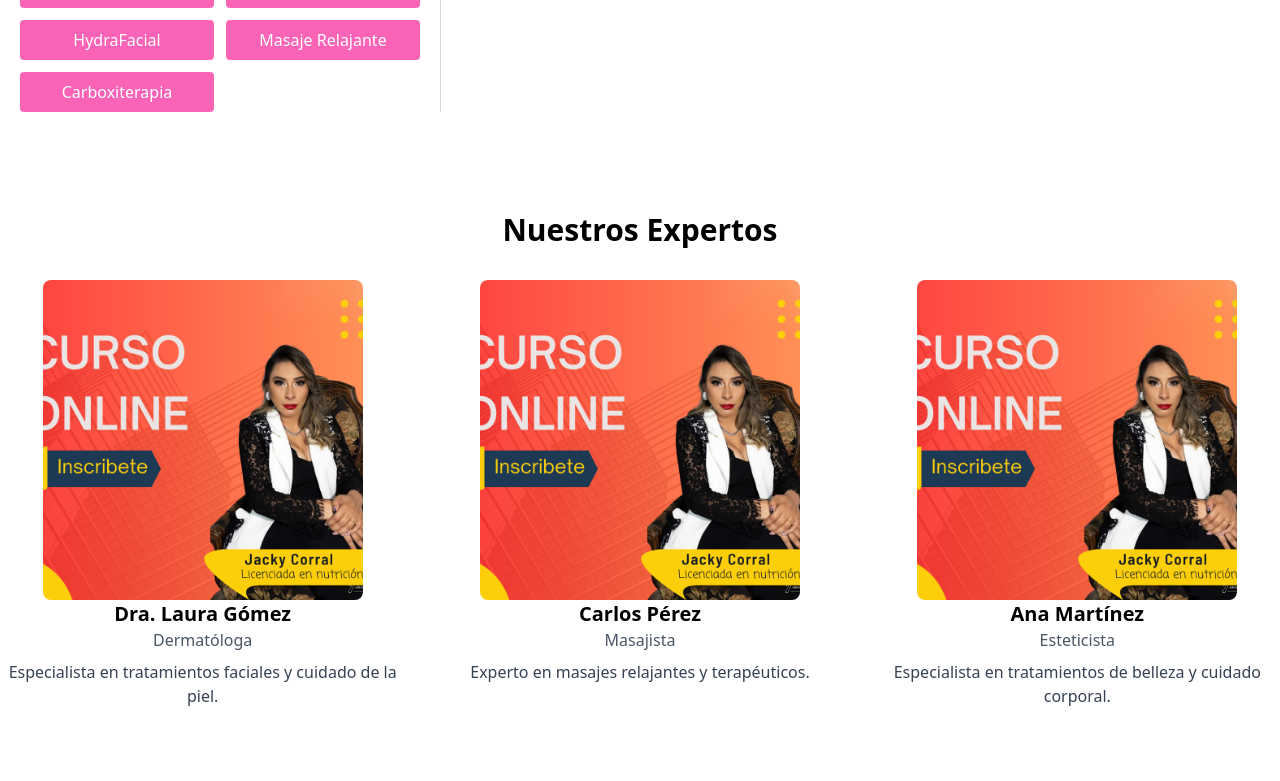
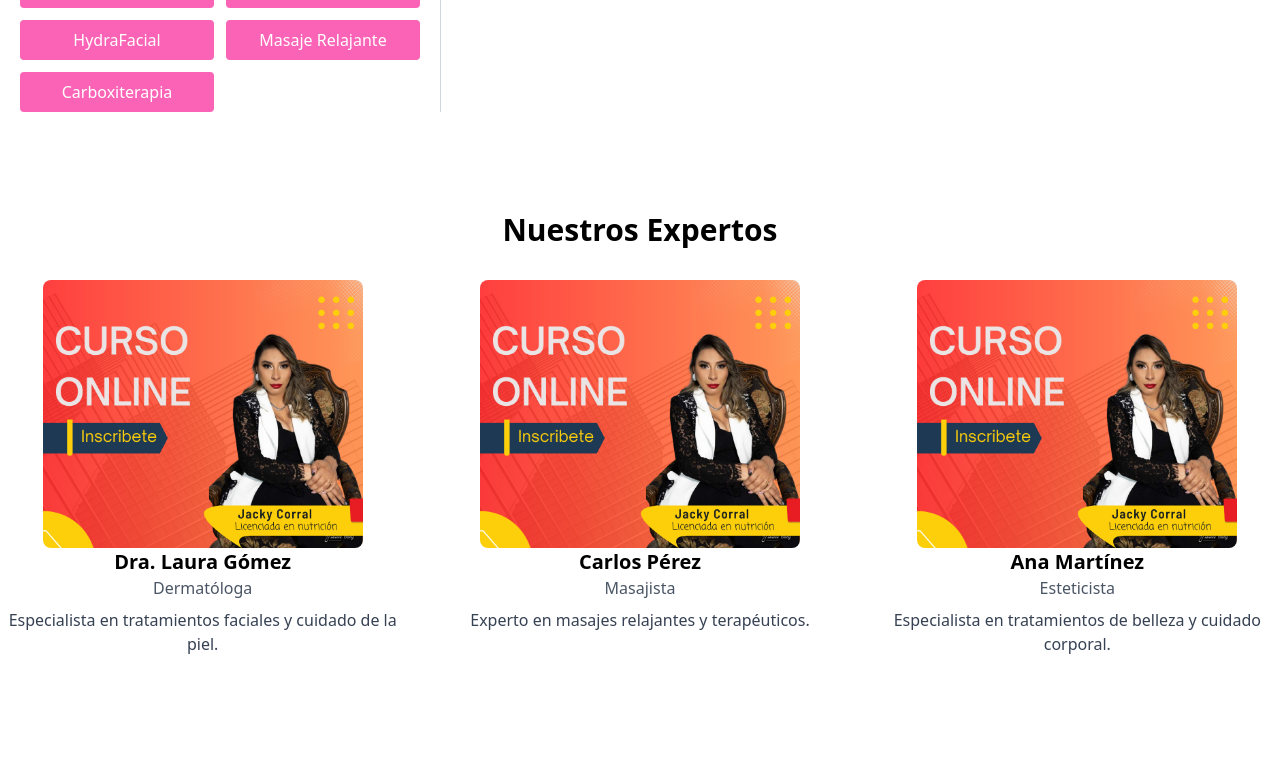
Before and after one commit to javis24/-siluette-, a Next.js app: page / in a window 1280 px wide. Shown: the part 1132-1913 px from the top of the page. Built offline with nearby package versions, Linux system fonts and the light colour scheme.

Commit message:
Primer commit

```diff
--- a/src/components/ServiceSection.tsx
+++ b/src/components/ServiceSection.tsx
@@ -1,5 +1,5 @@
 "use client";
-
+import Image from 'next/image';
 import { useState } from 'react';
 
 interface Service {
@@ -60,7 +60,13 @@ const ServiceSection = () => {
       <div className="content-display lg:col-span-2 p-5 border-t lg:border-t-0 lg:border-l border-gray-300">
         {currentService && (
           <div className="content-wrapper flex flex-col lg:flex-row lg:space-x-4">
-            <img src={currentService.image} alt={currentService.name} className="content-image w-full lg:w-[300px] rounded mb-4 lg:mb-0" />
+            <Image
+                src={currentService.image}
+                alt={currentService.name}
+                width={300}
+                height={300}
+                className="content-image w-full lg:w-[300px] rounded mb-4 lg:mb-0"
+              />
             <div className="content-text max-w-lg">
               <h2 className="text-2xl font-semibold">{currentService.name}</h2>
 
--- a/src/components/TeamMembers.tsx
+++ b/src/components/TeamMembers.tsx
@@ -1,5 +1,6 @@
 "use client";
 import React from 'react';
+import Image from 'next/image';
 
 interface TeamMember {
   name: string;
@@ -20,10 +21,12 @@ const TeamMembers: React.FC<TeamMembersProps> = ({ members }) => {
         <div className="grid grid-cols-1 md:grid-cols-3 gap-8">
           {members.map((member, index) => (
             <div key={index} className="flex flex-col items-center">
-              <img
+              <Image
                 src={member.image}
                 alt={member.name}
-                className="w-80 h-80  object-cover rounded-lg"
+                width={320}
+                height={320}
+                className="object-cover rounded-lg"
               />
               <h3 className="text-xl font-semibold">{member.name}</h3>
               <p className="text-gray-600 mb-2">{member.role}</p>
```
